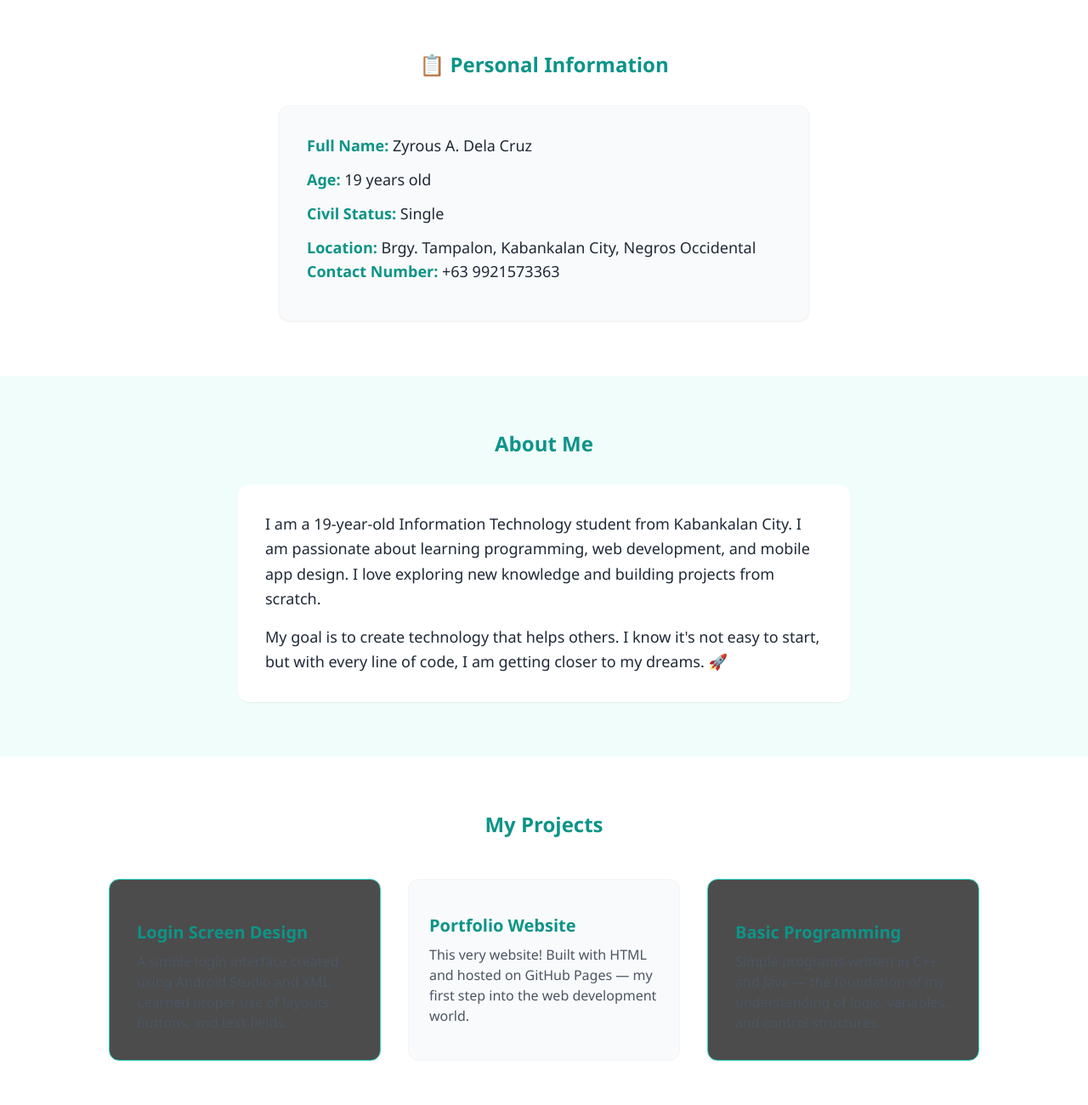
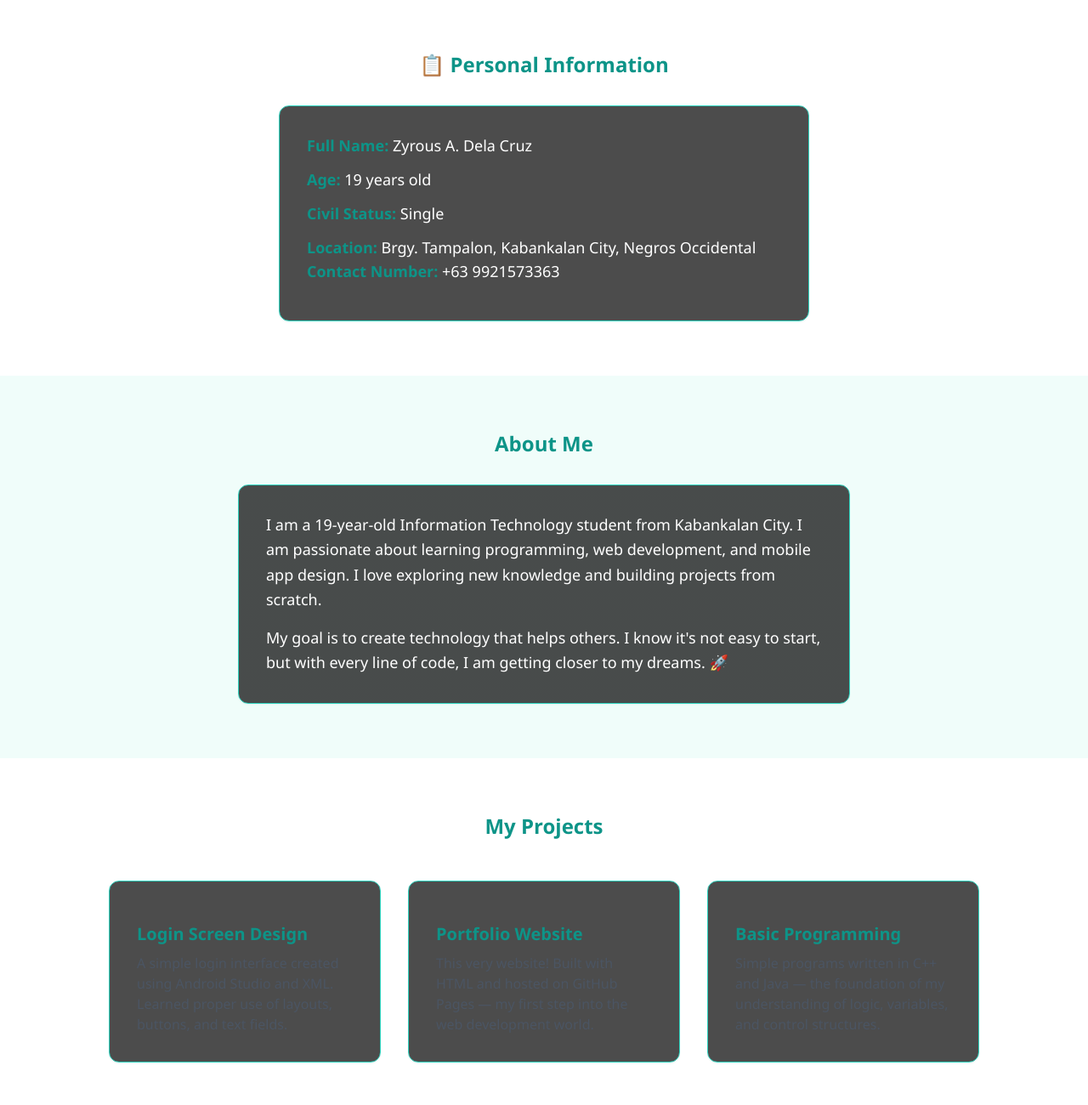
Before and after one commit to zyrousdelacruz33-arch/inggo-github.io, a plain HTML site: page index.html in a window 1280 px wide. Shown: the part 480-1780 px from the top of the page at 85% size. Drawn offline with nearby package versions, Linux system fonts and the light colour scheme.

Commit message:
Update index.html

```diff
--- a/index.html
+++ b/index.html
@@ -51,7 +51,8 @@
     <section class="py-16 bg-white">
         <div class="container mx-auto px-6 max-w-2xl">
             <h2 class="text-2xl font-bold text-center mb-8 text-teal-600">📋 Personal Information</h2>
-            <div class="bg-gray-50 rounded-xl p-8 shadow-sm border border-gray-100">
+            <div class="rounded-xl p-8 shadow-sm border border-teal-400" style="background: linear-gradient(rgba(0,0,0,0.7), rgba(0,0,0,0.7)), url('tech-bg.jpe') center/cover no-repeat; color: white;">
+
                 <p class="text-lg mb-3"><strong class="text-teal-600">Full Name:</strong> Zyrous A. Dela Cruz</p>
                 <p class="text-lg mb-3"><strong class="text-teal-600">Age:</strong> 19 years old</p>
                 <p class="text-lg mb-3"><strong class="text-teal-600">Civil Status:</strong> Single</p>
@@ -65,7 +66,7 @@
     <section id="about" class="py-16 bg-teal-50">
         <div class="container mx-auto px-6 max-w-3xl">
             <h2 class="text-2xl font-bold text-center mb-8 text-teal-600">About Me</h2>
-            <div class="bg-white rounded-xl p-8 shadow-sm">
+            <div class="rounded-xl p-8 shadow-sm border border-teal-400" style="background: linear-gradient(rgba(0,0,0,0.7), rgba(0,0,0,0.7)), url('tech-bg.jpe') center/cover no-repeat; color: white;">
                 <p class="text-lg leading-relaxed mb-4">
                     I am a 19-year-old Information Technology student from Kabankalan City. I am passionate about learning programming, web development, and mobile app design. I love exploring new knowledge and building projects from scratch.
                 </p>
@@ -91,7 +92,7 @@
                 </div>
 
 
-                <div class="bg-gray-50 rounded-xl p-6 card-hover border border-gray-100">
+                <div class="rounded-xl p-8 shadow-sm border border-teal-400" style="background: linear-gradient(rgba(0,0,0,0.7), rgba(0,0,0,0.7)), url('tech-bg.jpe') center/cover no-repeat; color: white;">
                     <div class="text-4xl mb-4"></div>
                     <h3 class="text-xl font-bold mb-2 text-teal-600">Portfolio Website</h3>
                     <p class="text-gray-600">This very website! Built with HTML and hosted on GitHub Pages — my first step into the web development world.</p>
```
